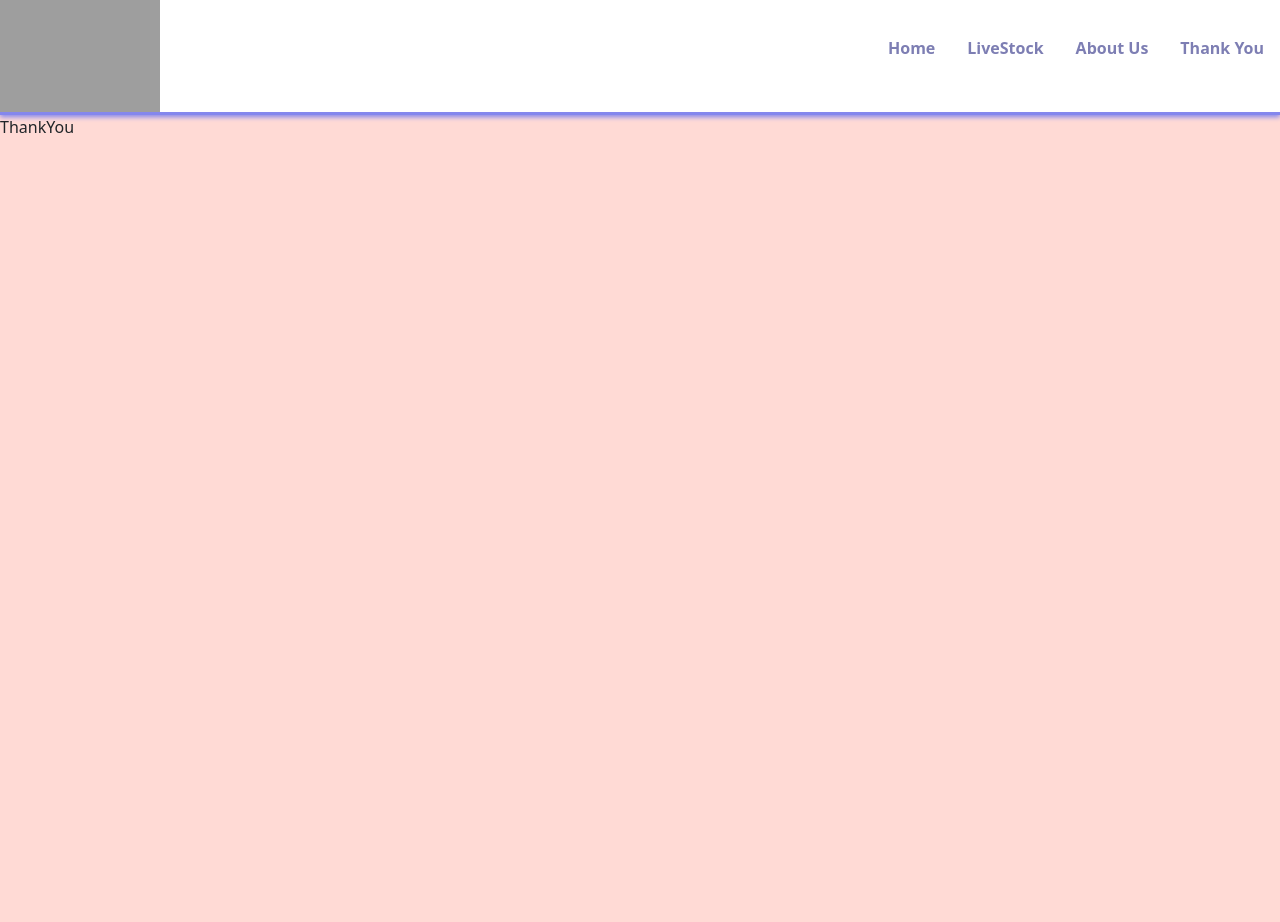
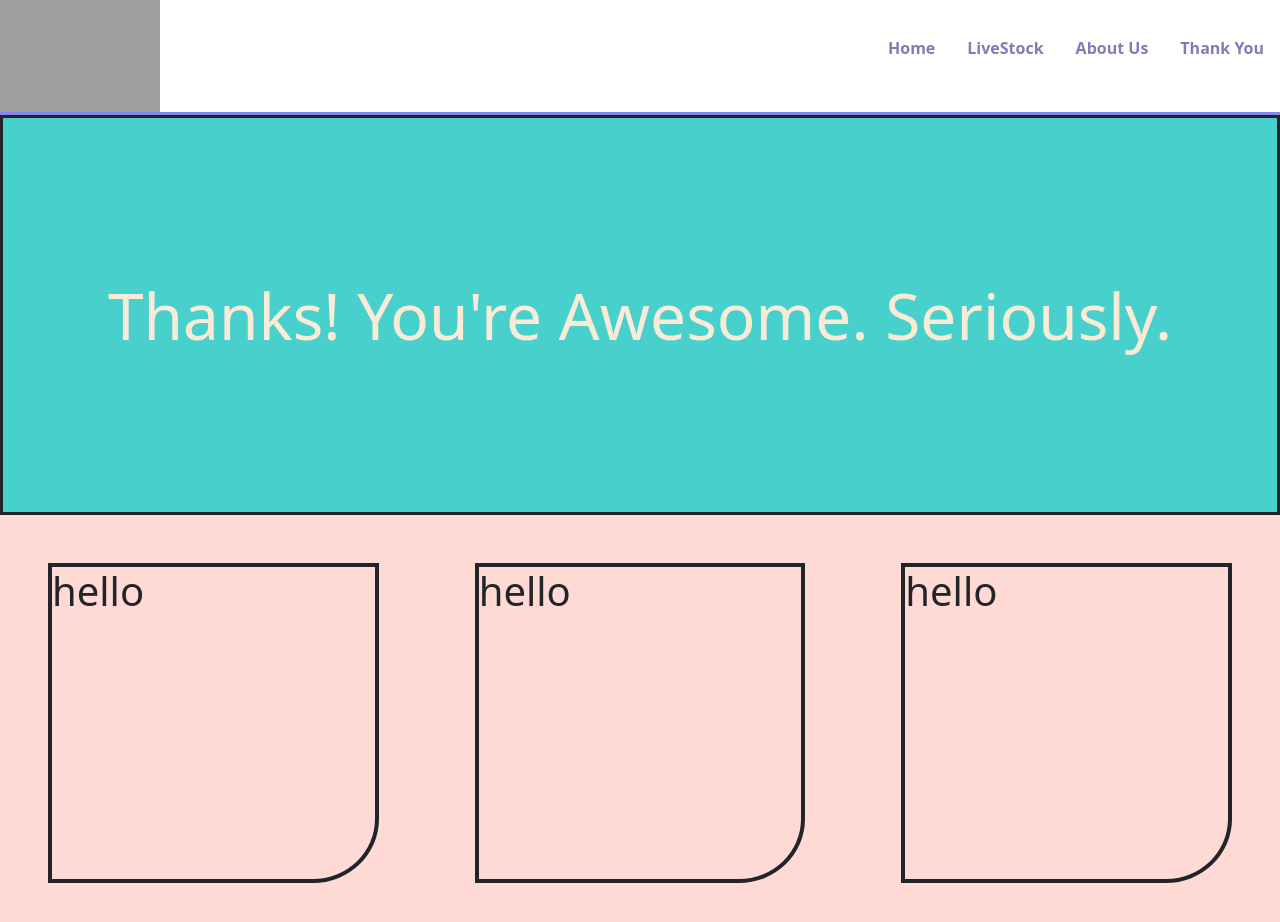
Before and after one commit to gedelao/Ranch-Site, a React (Create React App) app: page /ThankYou in a window 1280 px wide. Shown: the top 922 px of the page. Before the commit the page ends 800 px from the top, so only its background shows below. Built offline with nearby package versions, Linux system fonts and the light colour scheme; grey boxes are pictures that could not be loaded.

Commit message:
started working on thank you page

```diff
--- a/src/App.js
+++ b/src/App.js
@@ -11,7 +11,7 @@ function App() {
     <div className="App">
       <NavigationBar />
       <Routes>
-        <Route path="/Home" element={<Home />} />
+        <Route path="/" element={<Home />} />
         <Route path="/LiveSock" element={<LiveStock />} />
         <Route path="/AboutUs" element={<AboutUs />} />
         <Route path="/ThankYou" element={<ThankYou />} />
--- a/src/components/NavigationBar.jsx
+++ b/src/components/NavigationBar.jsx
@@ -10,7 +10,7 @@ const NavigationBar = () => {
   </div>
     <nav className={styles.primaryNav}>
   <ul className={styles.divLinks}>
-    <li><a href="/Home">Home</a></li>
+    <li><a href="/">Home</a></li>
     <li><a href="/Livestock">LiveStock</a></li>
     <li><a href="/AboutUs">About Us</a></li>
     <li><a href="/ThankYou"> Thank You</a></li>
--- /dev/null
+++ b/src/components/stylesheets/ThankYou.module.css
@@ -0,0 +1,30 @@
+.title {
+    border: 0.2rem solid;
+    height: 25rem;
+    background: mediumturquoise;
+}
+
+.titleDiv {
+    display: flex;
+    justify-content: center;
+}
+
+.titleDiv h1 {
+    margin-top: 10rem;
+    font-size: 4rem;
+    color: antiquewhite;
+}
+
+.boxes {
+    display: flex;
+    justify-content: space-around;
+
+}
+
+.innerBoxes {
+    margin: 3rem;
+    border: 0.3rem solid;
+    width: 30rem;
+    height: 20rem;
+    border-bottom-right-radius: 20%
+}
--- a/src/routes/ThankYou.jsx
+++ b/src/routes/ThankYou.jsx
@@ -1,8 +1,26 @@
 import React from 'react'
+import styles from '../components/stylesheets/ThankYou.module.css'
 
 function ThankYou() {
   return (
-    <div>ThankYou</div>
+    <div>
+      <div className={styles.title}>
+        <div className={styles.titleDiv}>
+          <h1>Thanks! You're Awesome. Seriously.</h1>
+        </div>
+      </div>
+      <div className={styles.boxes}>
+        <div className={styles.innerBoxes}>
+          <h1>hello</h1>
+        </div>
+        <div className={styles.innerBoxes}>
+          <h1>hello</h1>
+        </div>
+        <div className={styles.innerBoxes}>
+          <h1>hello</h1>
+        </div>
+      </div>
+    </div>
   )
 }
 
```
